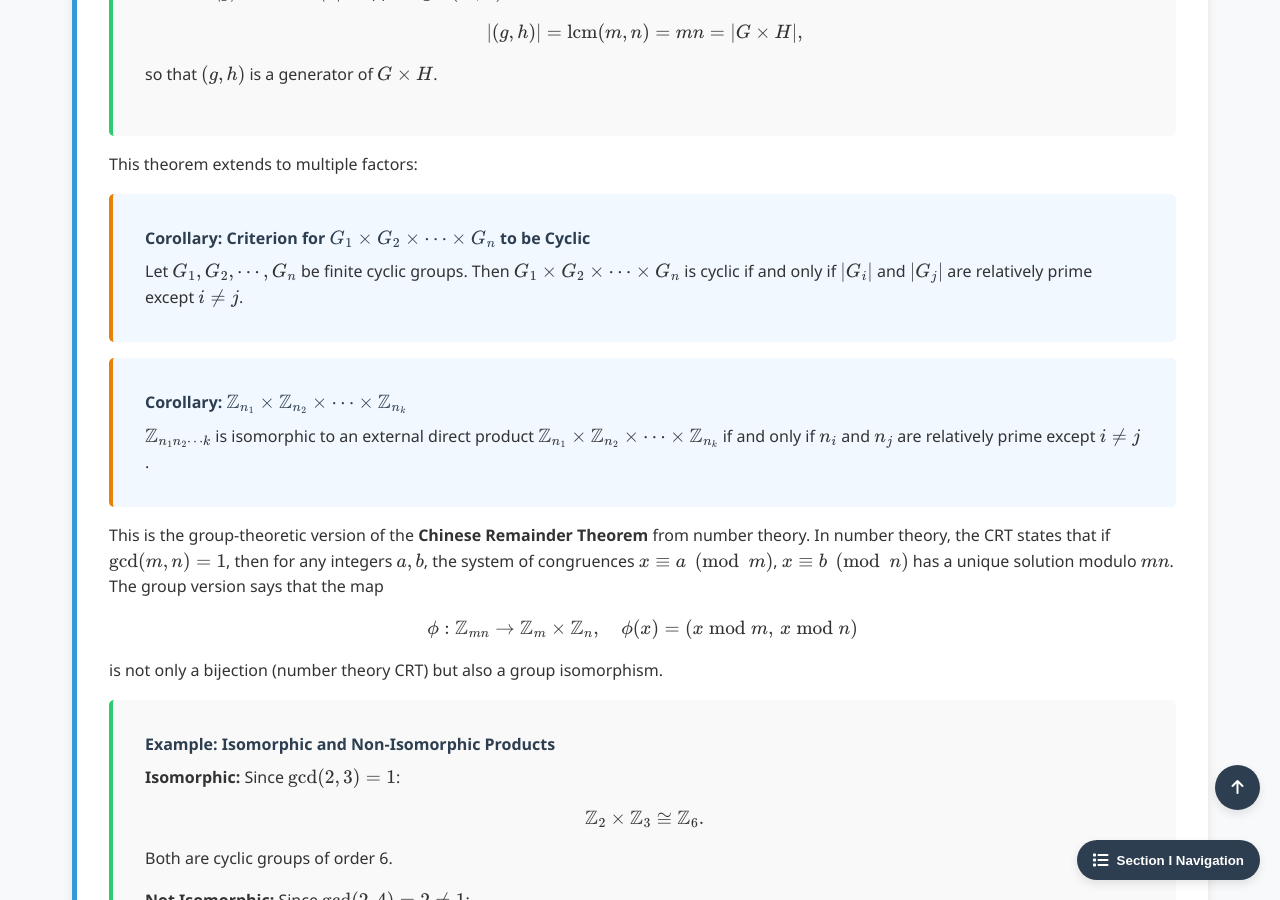
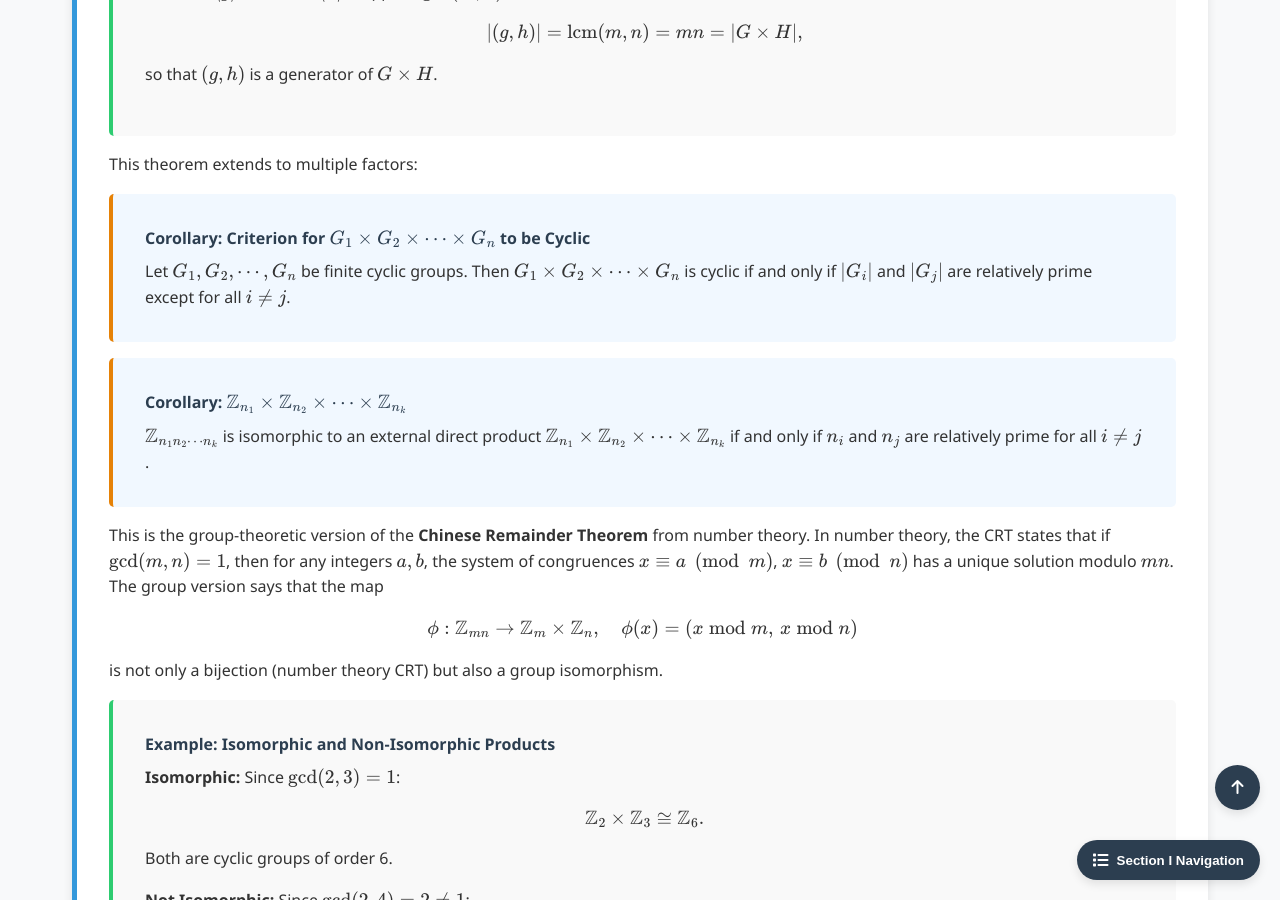
Before and after one commit to Yusukey01/yusukey01.github.io, a Jekyll site: the page built from Mathematics/Linear_algebra/group_classification.html, in a window 1280 px wide and 900 px high, scrolled down 5324 px. Built offline with Jekyll 4.4.1, drawn with Linux system fonts in a browser that asks for light colours; some of the changed text lies outside the part shown.

Commit message:
Start Section I-18 add CRT explanation

```diff
--- a/Mathematics/Linear_algebra/group_classification.html
+++ b/Mathematics/Linear_algebra/group_classification.html
@@ -359,13 +359,13 @@ uses_python: false
                 <div class="theorem">
                     <span class="theorem-title">Corollary: Criterion for \(G_1 \times G_2 \times \cdots \times G_n\) to be Cyclic</span>
                     Let \(G_1, G_2, \cdots, G_n\) be finite cyclic groups. Then \(G_1 \times G_2 \times \cdots \times G_n\)
-                    is cyclic if and only if \(|G_i|\) and \(|G_j|\) are relatively prime except \(i \neq j\).
+                    is cyclic if and only if \(|G_i|\) and \(|G_j|\) are relatively prime except for all \(i \neq j\).
                 </div>
 
                 <div class="theorem">
                     <span class="theorem-title">Corollary: \(\mathbb{Z}_{n_1} \times \mathbb{Z}_{n_2} \times \cdots \times \mathbb{Z}_{n_k}\)</span>
-                    \(\mathbb{Z}_{n_1n_2 \cdots k}\) is isomorphic to an external direct product \(\mathbb{Z}_{n_1} \times \mathbb{Z}_{n_2} \times \cdots \times \mathbb{Z}_{n_k}\)
-                    if and only if \(n_i\) and \(n_j\) are relatively prime except \(i \neq j\).
+                    \(\mathbb{Z}_{n_1 n_2 \cdots n_k}\) is isomorphic to an external direct product \(\mathbb{Z}_{n_1} \times \mathbb{Z}_{n_2} \times \cdots \times \mathbb{Z}_{n_k}\)
+                    if and only if \(n_i\) and \(n_j\) are relatively prime for all \(i \neq j\).
                 </div>
 
                 <p>
@@ -1097,9 +1097,9 @@ uses_python: false
 
                 <div class="proof">
                     <span class="proof-title">Application 2: Cryptography</span>
-                    <p>
+                     <p>
                         In cryptographic systems like RSA, we work in \(U(n)\) where \(n = pq\) for large primes \(p, q\).
-                        The Chinese Remainder Theorem gives:
+                        By the Chinese Remainder Theorem for groups (see the corollary above):
                         \[
                         U(pq) \cong U(p) \times U(q) \cong \mathbb{Z}_{p-1} \times \mathbb{Z}_{q-1}.
                         \]
```
